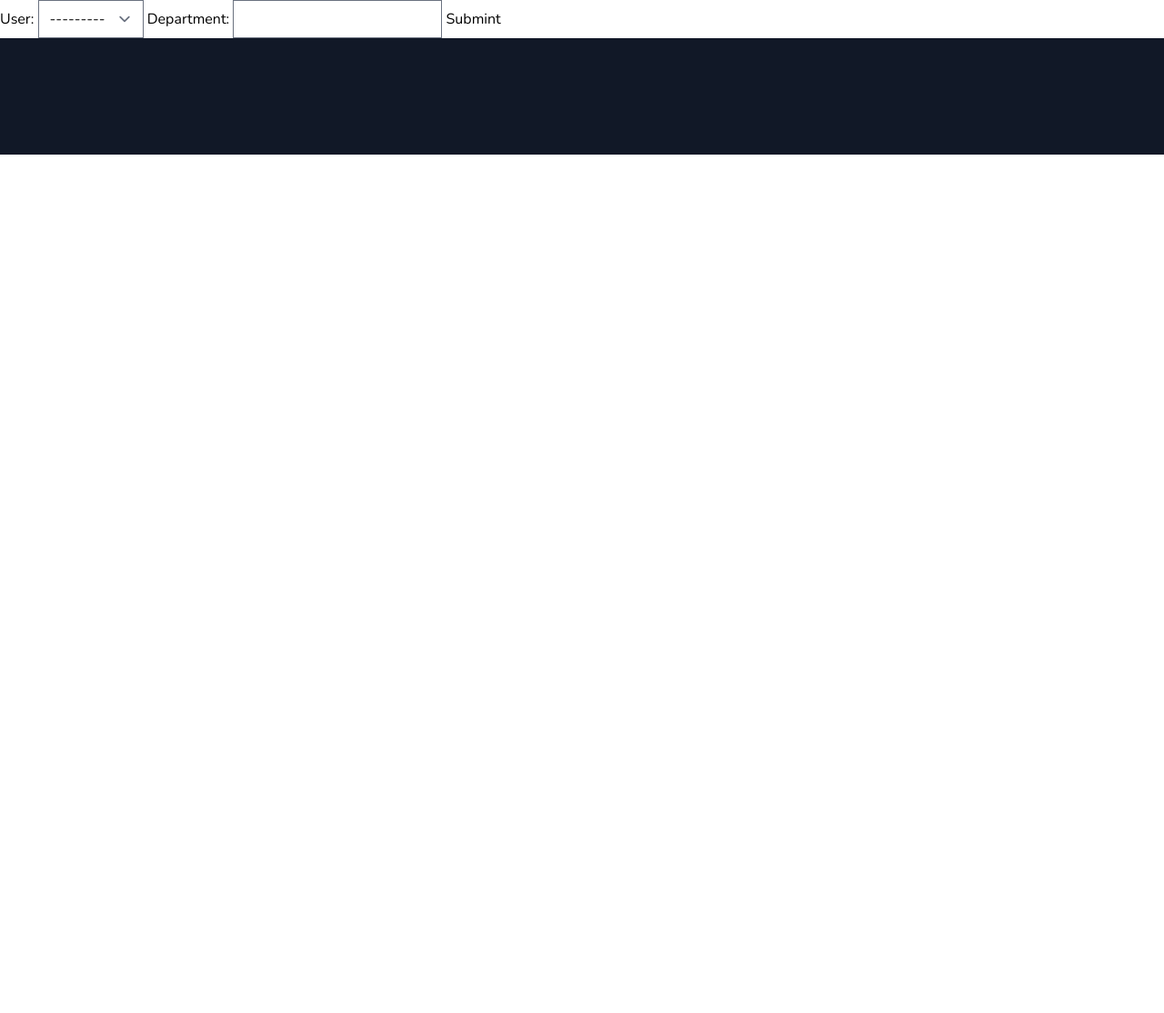
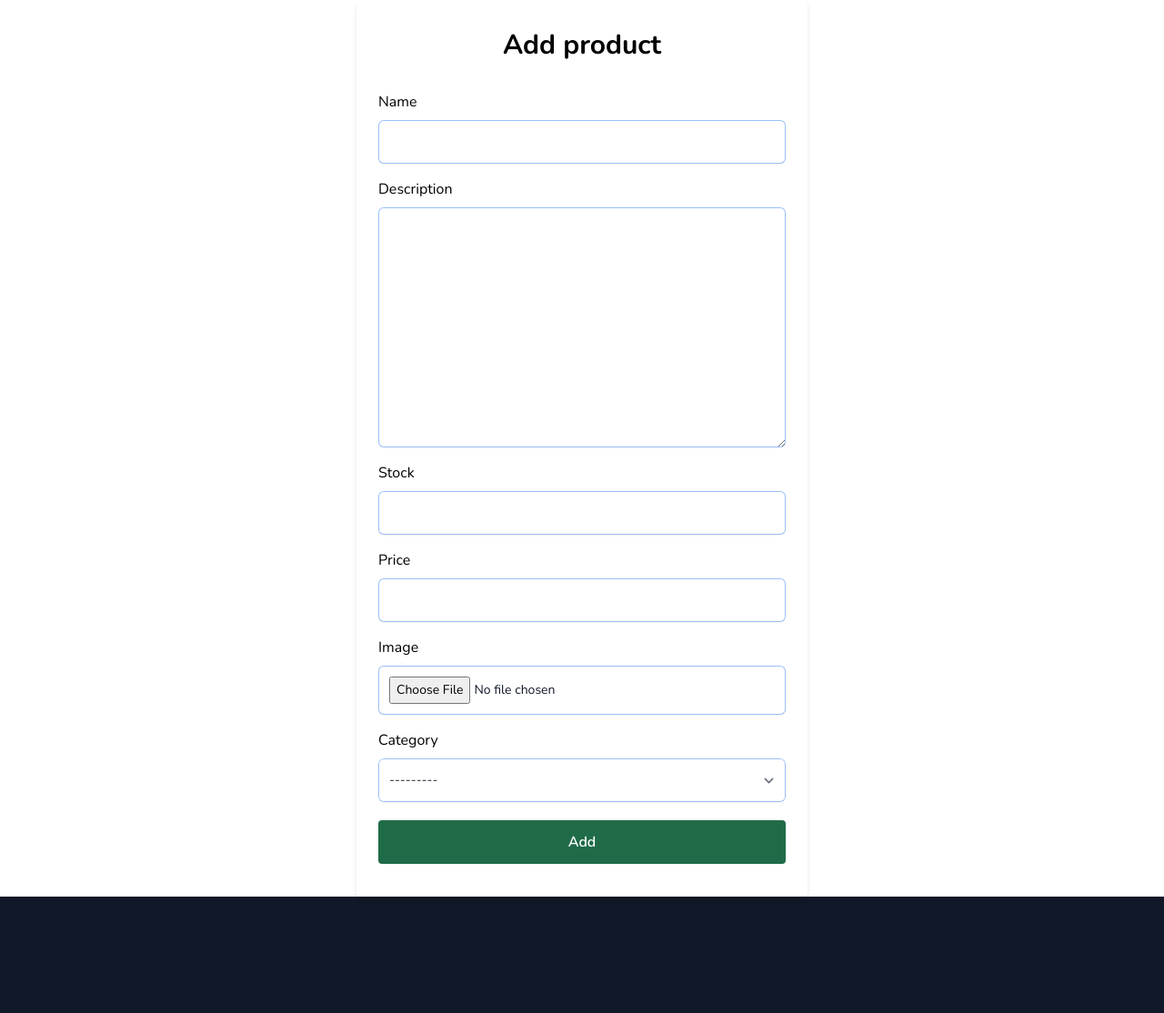
Before and after one commit to sibi404/rekart, a Django app: page /shop/addItem/ in a window 1280 px wide. Shown: the part 74-1188 px from the top of the page at 91% size. Before the commit the page ends 244 px from the top, so only its background shows below. Run offline with Django 4.2, Linux system fonts and the light colour scheme; data that the repository does not hold is empty; some libraries are stand-ins or nearby versions.

Commit message:
Product adding partially completed need to add plastic adding Need some improvement in product adding

```diff
--- a/core/models.py
+++ b/core/models.py
@@ -49,7 +49,7 @@ class Products(models.Model):
       stock = models.PositiveIntegerField()
       price = models.DecimalField(max_digits=10,decimal_places=2)
       image = models.ImageField(upload_to='product_image',blank=True,null=True)
-      seller = models.ForeignKey(User,related_name='products',on_delete=models.CASCADE,null=True)
+      seller = models.ForeignKey(User,related_name='products',on_delete=models.CASCADE,null=True,blank=True)
       category = models.ForeignKey(ProductCategory,on_delete=models.CASCADE,null=True)
 
       def __str__(self):
--- a/shop/forms.py
+++ b/shop/forms.py
@@ -1,8 +1,45 @@
 from django.forms import ModelForm
+from django import forms
 
-from .models import Employee
+from accounts.models import Customer
 
-class EmployeeForm(ModelForm):
+from core.models import Products
+from core.models import ProductCategory
+
+
+CLASS_INPUT = 'block w-full rounded-md border-0 p-3 mb-4 text-gray-900 shadow-sm ring-1 ring-inset ring-gray-500 placeholder:text-gray-400 focus:ring-2 focus:ring-inset focus:ring-primary sm:text-sm sm:leading-6'
+
+class ProductsForm(ModelForm):
     class Meta:
-        model = Employee
-        fields = ["user","department"]
+        model = Products
+        fields = ['name','description','stock','price','image','category']
+
+    name = forms.CharField(label='Name',widget=forms.TextInput(attrs={
+        'name' : 'name',
+        'class' : CLASS_INPUT
+    }))
+
+    description = forms.CharField(widget=forms.Textarea(attrs={
+        'name' : 'description',
+        'class' : CLASS_INPUT
+    }))
+
+    stock = forms.IntegerField(widget=forms.NumberInput(attrs={
+        'name' : 'stock',
+        'class' : CLASS_INPUT
+    }))
+
+    price = forms.DecimalField(widget=forms.NumberInput(attrs={
+        'name' : 'price',
+        'class' : CLASS_INPUT
+    }))
+
+    image = forms.ImageField(widget=forms.ClearableFileInput(attrs={
+        'name' : 'image',
+        'class' : CLASS_INPUT
+    }))
+
+    category = forms.ModelChoiceField(queryset=ProductCategory.objects.all(),widget=forms.Select(attrs={
+        'name' : 'category',
+        'class' : CLASS_INPUT
+    }))
--- a/shop/views.py
+++ b/shop/views.py
@@ -1,13 +1,16 @@
 from django.shortcuts import render
+from django.shortcuts import redirect
 from itertools import chain
+from django.contrib.auth.models import User
 
 from core.models import Category
 from core.models import ProductCategory
 from core.models import Products
 from core.models import PlasticWaste
 
+from . forms import ProductsForm
 
-from . forms import EmployeeForm
+
 
 def shop(request):
     plastic_category = Category.objects.values_list('short_name',flat=True)
@@ -56,6 +59,18 @@ def product_view(request,product_id):
 
 def add_item(request):
 
-    form = EmployeeForm()
+    if request.method == 'POST':
+        form = ProductsForm(request.POST,request.FILES)
+        if form.is_valid():
+            user = User.objects.get(username=request.user)
+            obj =  form.save(commit=False)
+            obj.seller = user
+            obj.save()
 
-    return render(request,'new.html',{"form":form})
+            return redirect('/')
+    else:
+        form = ProductsForm()
+
+    context = {'form':form}
+
+    return render(request,'new.html',context)
--- a/static/script/cart.js
+++ b/static/script/cart.js
@@ -14,7 +14,6 @@ function quantityChange(id,action,event){
     }
 
     var parent = event.srcElement;
-    console.log(parent);
 
     fetch(url)
     .then((resp) => {
--- /dev/null
+++ b/static/script/popup.js
@@ -0,0 +1,25 @@
+const popup = document.getElementById("popup");
+
+
+
+function openPopup(){
+    popup.classList.add('open-popup');
+}
+
+function closePopup(){
+    popup.classList.remove('open-popup');
+}
+
+//  To close popup window with ESC key
+document.onkeydown = function(event){
+    event = event || window.event;
+    var isEscape = false;
+    if ("key" in event){
+        isEscape = (event.key === 'Escape');
+    } else {
+        isEscape = (event.keyCode === 27);
+    }
+    if (isEscape){
+        closePopup();
+    }
+}
--- a/templates/base.html
+++ b/templates/base.html
@@ -41,7 +41,7 @@
                     {% if user.is_authenticated %}
                         {% if user.customer.is_seller %}
                             <li>
-                                <a href="{% url 'shop:add_item' %}" class="btn text-xs btn-color hover-effect">Add item</a>
+                                <a href="#" onclick="openPopup()" class="btn text-xs btn-color hover-effect">Add item</a>
                             </li>
                         {% endif %}
                         <li>
@@ -71,7 +71,7 @@
                     <a href="{% url 'logout' %}" class="hover:font-bold">Logout</a>
                 </li>
                 <li class="py-4">
-                    <a href="{% url 'shop:add_item' %}" class="hover:font-bold">Add item</a>
+                    <a href="#" onclick="openPopup()" class="hover:font-bold">Add item</a>
                 </li>
                 {% else %}
                 <li class="py-4">
@@ -95,6 +95,18 @@
                 </li>
             </ul>
         </header>
+        <div id="popup" class="popup">
+            <div class="flex justify-end mr-2">
+                <svg xmlns="http://www.w3.org/2000/svg" fill="none" viewBox="0 0 24 24" stroke-width="1.5" stroke="currentColor" class="w-6 h-6 font-extrabold cursor-pointer hover:text-red-700" onclick="closePopup()">
+                    <path stroke-linecap="round" stroke-linejoin="round" d="M6 18L18 6M6 6l12 12" />
+                </svg>
+            </div>
+            <p class="text-center mb-6">What would you like to add..?</p>
+            <div class="flex justify-center flex-wrap align-middle gap-8">
+                <a href="{% url 'shop:add_item' %}" class="px-4 py-2 bg-primary text-white rounded-md font-bold hover:bg-secondary">Recycled product</a>
+                <a href="{% url 'shop:add_item' %}" class="px-4 py-2 bg-primary text-white rounded-md font-bold hover:bg-secondary">Plastic waste</a>
+            </div>
+        </div>
         {% block content %}
 
         {% endblock %}
@@ -102,6 +114,7 @@
     <footer class="h-32 bg-gray-900">
 
     </footer>
+    <script src="{% static 'script/popup.js' %}" ></script>
     <script src="{% static 'script/script.js' %}"></script>
 </body>
 </html>
--- a/templates/cart.html
+++ b/templates/cart.html
@@ -10,12 +10,12 @@
             <div class="justify-between mb-6 rounded-lg bg-white p-6 shadow-md sm:flex sm:justify-start parent">
                 <img src="{{i.product.image.url}}"
                     alt="product-image" class="w-full rounded-lg sm:w-40" />
-                <div class="sm:ml-4 sm:flex sm:w-full sm:justify-between">
+                <div class="sm:ml-4 sm:flex sm:w-full sm:justify-between items-center">
                     <div class="mt-5 sm:mt-0">
-                        <a href="#">
+                        <a href="{% url 'shop:product_details' i.product.id %}">
                             <h2 class="text-lg font-bold text-gray-900">{{i.product.name}}</h2>
                         </a>
-                        <p class="mt-1 text-xs text-gray-700">36EU - 4US</p>
+                        <!-- <p class="mt-1 text-xs text-gray-700">36EU - 4US</p> -->
                     </div>
                     <div class="mt-4 flex justify-between im sm:space-y-6 sm:mt-0 sm:block sm:space-x-6">
                         <div class="flex items-center border-gray-100">
--- a/templates/index.html
+++ b/templates/index.html
@@ -5,8 +5,8 @@
 <div class="p-16 bg-gradient-to-b from-primary from-43% to-secondary to-100%  text-white flex flex-wrap justify-around items-center">
     <div>
         <h1 class="text-5xl font-bold">Welcome to Rekart</h1>
-        <p class="text-lg">The place where we convert any type of waste materials into awesome products...</p>
-        <a href="#content">Let's explore</a>
+        <p class="text-lg mb-4">The place where we convert any type of waste materials into awesome products...</p>
+        <a href="#content" class="py-2 px-6 rounded-md bg-white text-black">Let's explore</a>
     </div>
 
     <div>
--- a/templates/new.html
+++ b/templates/new.html
@@ -3,10 +3,57 @@
 {% load static tailwind_tags %}
 {% block content %}
 
-<form method="GET">
-    {% csrf_token %}
-    {{form}}
-    <input type="submit" value="Submint">
-</form>
+
+<div class="bg-gray- min-h-screen flex flex-col">
+    <div class="container max-w-lg mx-auto flex-1 flex flex-col items-center justify-center px-2">
+        <div class="bg-white px-6 py-8 rounded shadow-md text-black w-full">
+            <h1 class="mb-8 text-3xl text-center font-bold">Add product</h1>
+            <form enctype="multipart/form-data" method="POST">
+                {% csrf_token %}
+
+                <div class="mb-3">
+                    <label class="inline-block mb-2">Name</label><br>
+                    {{form.name}}
+                </div>
+                <div class="mb-3">
+                    <label class="inline-block mb-2">Description</label><br>
+                    {{form.description}}
+                </div>
+                <div class="mb-3">
+                    <label class="inline-block mb-2">Stock</label><br>
+                    {{form.stock}}
+                </div>
+                <div class="mb-3">
+                    <label class="inline-block mb-2">Price</label><br>
+                    {{form.price}}
+                </div>
+                <div class="mb-3">
+                    <label class="inline-block mb-2">Image</label><br>
+                    {{form.image}}
+                </div>
+                <div class="mb-3">
+                    <label class="inline-block mb-2">Category</label><br>
+                    {{form.category}}
+                </div>
+
+                {% if form.errors or form.non_field_errors %}
+                    <div class="mb-3 p-6 text-red-700 font-bold">
+                        {% for field in form %}
+                            {{ field.errors }}
+                            {{field.name}}
+                        {% endfor %}
+
+                    </div>
+                {% endif %}
+
+                <button
+                    type="submit"
+                    class="w-full text-center py-3 rounded bg-primary hover:bg-secondary text-white hover:bg-green-dark focus:outline-none my-1 font-semibold"
+                >Add</button>
+            </div>
+        </form>
+    </div>
+</div>
+
 
 {% endblock %}
--- a/theme/static/css/dist/styles.css
+++ b/theme/static/css/dist/styles.css
@@ -894,6 +898,10 @@ select{
   display: block;
 }
 
+.inline-block{
+  display: inline-block;
+}
+
 .flex{
   display: flex;
 }
@@ -976,6 +984,10 @@ select{
 
 .max-w-5xl{
   max-width: 64rem;
+}
+
+.max-w-lg{
+  max-width: 32rem;
 }
 
 .max-w-sm{
--- a/theme/static_src/tailwind.config.js
+++ b/theme/static_src/tailwind.config.js
@@ -61,6 +61,9 @@ module.exports = {
             },
               animation:{
                 'digonal':'digonal 1.5s ease-in-out infinite'
+            },
+            scale :{
+              'p1' : '.1'
             }
         },
     },
```
Also changed, not shown: other parts of theme/static/css/dist/styles.css (+53 -5 lines), theme/static_src/src/styles.css (+30 -0 lines), core/migrations/0006_alter_products_seller.py (added), media/product_image/desktop-wallpaper-chill-out-58-for-your-for-your-mobile-tablet-explore-chi_BTkicZM.jpg (added), media/product_image/desktop-wallpaper-chill-out-58-for-your-for-your-mobile-tablet-explore-chi_F0Y8hYV.jpg (added), media/product_image/desktop-wallpaper-chill-out-58-for-your-for-your-mobile-tablet-explore-chi_bXC0qsY.jpg (added), media/product_image/desktop-wallpaper-chill-out-58-for-your-for-your-mobile-tablet-explore-chi_dckKT4q.jpg (added), media/product_image/desktop-wallpaper-chill-out-58-for-your-for-your-mobile-tablet-explore-chi_oiL443f.jpg (added), media/product_image/desktop-wallpaper-chill-out-58-for-your-for-your-mobile-tablet-explore-chi_q2xxiYa.jpg (added), media/product_image/desktop-wallpaper-chill-out-58-for-your-for-your-mobile-tablet-explore-chi_sN4M47h.jpg (added).
